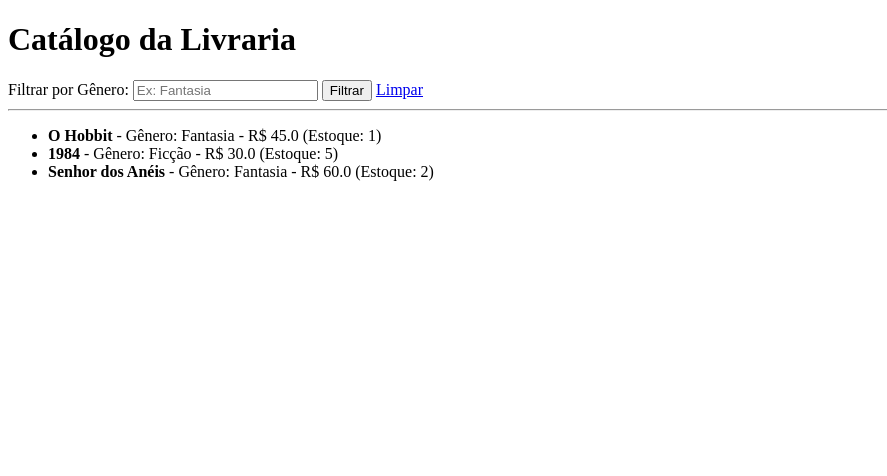
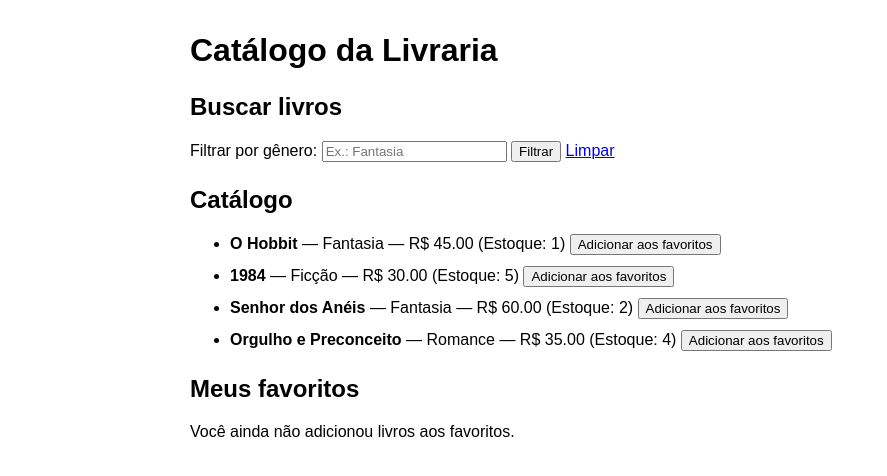
Before and after one commit to gi-a-dias/livraria-multicamadas, a Flask app: page / in a window 1280 px wide. Shown: the top 476 px of the page, without its empty margins (0-887 px from the left). Run offline with Flask 3, Linux system fonts and the light colour scheme.

Commit message:
feature: favoritos

```diff
--- a/app.py
+++ b/app.py
@@ -1,18 +1,16 @@
-from flask import Flask, render_template, request
-from services.livraria_service import listar_catalogo, adicionar_aos_favoritos
+from flask import Flask
+from presentation.routes import livraria_bp
 
-app = Flask(__name__)
 
-@app.route('/')
-def index():
-    livros = listar_catalogo()
-    return render_template('index.html', livros=livros)
+def create_app():
+    """Factory da aplicação Flask."""
+    app = Flask(__name__)
+    app.config["SECRET_KEY"] = "chave-local-para-desenvolvimento"
+    app.register_blueprint(livraria_bp)
+    return app
 
-@app.route('/favoritar/<int:livro_id>')
-def favoritar(livro_id):
-    mensagem = adicionar_aos_favoritos(livro_id)
-    livros = listar_catalogo()
-    return render_template('index.html', livros=livros, mensagem=mensagem)
 
-if __name__ == '__main__':
+app = create_app()
+
+if __name__ == "__main__":
     app.run(debug=True)
--- a/domain/entidades.py
+++ b/domain/entidades.py
@@ -1,7 +1,22 @@
+from dataclasses import dataclass
+
+
+@dataclass(frozen=True)
 class Livro:
-    def __init__(self, id, titulo, genero, preco, estoque):
-        self.id = id
-        self.titulo = titulo
-        self.genero = genero
-        self.preco = preco
-        self.estoque = estoque
+    """Entidade de domínio que representa um livro do catálogo."""
+
+    id: int
+    titulo: str
+    genero: str
+    preco: float
+    estoque: int
+
+    def __post_init__(self):
+        if self.id <= 0:
+            raise ValueError("O identificador do livro deve ser positivo.")
+        if not self.titulo.strip():
+            raise ValueError("O título do livro não pode ficar vazio.")
+        if self.preco < 0:
+            raise ValueError("O preço não pode ser negativo.")
+        if self.estoque < 0:
+            raise ValueError("O estoque não pode ser negativo.")
--- a/persistence/repositorio.py
+++ b/persistence/repositorio.py
@@ -1,9 +1,36 @@
 from domain.entidades import Livro
 
-def carregar_livros_db():
-    """Simula o banco de dados retornando instâncias de Livro."""
-    return [
-        Livro(1, "O Hobbit", "Fantasia", 45.0, 1),
-        Livro(2, "1984", "Ficção", 30.0, 5),
-        Livro(3, "Senhor dos Anéis", "Fantasia", 60.0, 2)
-    ]
+
+class RepositorioLivros:
+    """
+    Camada de persistência simulada em memória.
+
+    Os dados ficam no objeto do repositório durante a execução do processo.
+    Para persistência após reiniciar a aplicação, esta classe pode ser
+    substituída por uma implementação com SQLite ou outro banco de dados.
+    """
+
+    def __init__(self):
+        self._livros = {
+            1: Livro(1, "O Hobbit", "Fantasia", 45.00, 1),
+            2: Livro(2, "1984", "Ficção", 30.00, 5),
+            3: Livro(3, "Senhor dos Anéis", "Fantasia", 60.00, 2),
+            4: Livro(4, "Orgulho e Preconceito", "Romance", 35.00, 4),
+        }
+        self._favoritos = set()
+
+    def listar_livros(self):
+        return list(self._livros.values())
+
+    def buscar_por_id(self, livro_id):
+        return self._livros.get(livro_id)
+
+    def adicionar_favorito(self, livro_id):
+        if livro_id in self._livros:
+            self._favoritos.add(livro_id)
+
+    def remover_favorito(self, livro_id):
+        self._favoritos.discard(livro_id)
+
+    def listar_ids_favoritos(self):
+        return set(self._favoritos)
--- /dev/null
+++ b/presentation/routes.py
@@ -0,0 +1,39 @@
+from flask import Blueprint, flash, redirect, render_template, request, url_for
+
+from services.livraria_service import LivrariaService
+
+livraria_bp = Blueprint("livraria", __name__)
+livraria_service = LivrariaService()
+
+
+@livraria_bp.get("/")
+def index():
+    genero = request.args.get("genero", "").strip()
+    livros = livraria_service.listar_catalogo(genero=genero or None)
+    favoritos = livraria_service.listar_favoritos()
+    ids_favoritos = {livro.id for livro in favoritos}
+
+    return render_template(
+        "index.html",
+        livros=livros,
+        favoritos=favoritos,
+        ids_favoritos=ids_favoritos,
+        genero=genero,
+    )
+
+
+@livraria_bp.post("/favoritos/<int:livro_id>")
+def adicionar_favorito(livro_id):
+    try:
+        livraria_service.adicionar_aos_favoritos(livro_id)
+        flash("Livro adicionado aos favoritos.", "sucesso")
+    except ValueError as erro:
+        flash(str(erro), "erro")
+    return redirect(url_for("livraria.index", genero=request.form.get("genero", "")))
+
+
+@livraria_bp.post("/favoritos/<int:livro_id>/remover")
+def remover_favorito(livro_id):
+    livraria_service.remover_dos_favoritos(livro_id)
+    flash("Livro removido dos favoritos.", "sucesso")
+    return redirect(url_for("livraria.index", genero=request.form.get("genero", "")))
--- /dev/null
+++ b/requirements.txt
@@ -0,0 +1 @@
+Flask>=3.0,<4.0
--- a/services/livraria_service.py
+++ b/services/livraria_service.py
@@ -1,13 +1,37 @@
-from persistence.repositorio import carregar_livros_db
+from persistence.repositorio import RepositorioLivros
 
-def listar_catalogo():
-    """Serviço que recupera os livros do repositório."""
-    return carregar_livros_db()
 
-def adicionar_aos_favoritos(livro_id):
-    """Nova Feature: Lógica de negócio para adicionar um livro à lista de desejos."""
-    livros = carregar_livros_db()
-    livro_encontrado = next((l for l in livros if l.id == livro_id), None)
-    if livro_encontrado:
-        return f"Livro '{livro_encontrado.titulo}' adicionado aos favoritos com sucesso!"
-    return "Livro não encontrado."
+class LivrariaService:
+    """Coordena os casos de uso da livraria sem depender da camada web."""
+
+    def __init__(self, repositorio=None):
+        self.repositorio = repositorio or RepositorioLivros()
+
+    def listar_catalogo(self, genero=None):
+        livros = self.repositorio.listar_livros()
+        if not genero:
+            return livros
+
+        termo = genero.casefold()
+        return [livro for livro in livros if termo in livro.genero.casefold()]
+
+    def buscar_livro(self, livro_id):
+        livro = self.repositorio.buscar_por_id(livro_id)
+        if livro is None:
+            raise ValueError("Livro não encontrado.")
+        return livro
+
+    def adicionar_aos_favoritos(self, livro_id):
+        livro = self.buscar_livro(livro_id)
+        self.repositorio.adicionar_favorito(livro.id)
+        return livro
+
+    def remover_dos_favoritos(self, livro_id):
+        self.repositorio.remover_favorito(livro_id)
+
+    def listar_favoritos(self):
+        ids = self.repositorio.listar_ids_favoritos()
+        return [
+            livro for livro in self.repositorio.listar_livros()
+            if livro.id in ids
+        ]
--- a/templates/index.html
+++ b/templates/index.html
@@ -1,29 +1,75 @@
-<!DOCTYPE html>
+<!doctype html>
 <html lang="pt-br">
 <head>
-    <meta charset="UTF-8">
-    <title>Livraria - MVC</title>
+    <meta charset="utf-8">
+    <meta name="viewport" content="width=device-width, initial-scale=1">
+    <title>Livraria Multicamadas</title>
+    <style>
+        body { font-family: Arial, sans-serif; max-width: 900px; margin: 2rem auto; padding: 0 1rem; }
+        .mensagem { padding: .7rem; margin: .5rem 0; background: #eef7ee; }
+        .erro { background: #fdecec; }
+        li { margin: .7rem 0; }
+        form { display: inline; }
+        button { cursor: pointer; }
+        section { margin: 1.5rem 0; }
+    </style>
 </head>
 <body>
     <h1>Catálogo da Livraria</h1>
 
-    <!-- Formulário de Filtro (Front-end funcional) -->
-    <form method="GET" action="/">
-        <label>Filtrar por Gênero:</label>
-        <input type="text" name="genero" value="{{ genero if genero else '' }}" placeholder="Ex: Fantasia">
-        <button type="submit">Filtrar</button>
-        <a href="/">Limpar</a>
-    </form>
+    {% with mensagens = get_flashed_messages(with_categories=true) %}
+      {% for categoria, mensagem in mensagens %}
+        <p class="mensagem {{ 'erro' if categoria == 'erro' else '' }}">{{ mensagem }}</p>
+      {% endfor %}
+    {% endwith %}
 
-    <hr>
+    <section>
+        <h2>Buscar livros</h2>
+        <form method="get" action="{{ url_for('livraria.index') }}">
+            <label for="genero">Filtrar por gênero:</label>
+            <input id="genero" name="genero" value="{{ genero }}" placeholder="Ex.: Fantasia">
+            <button type="submit">Filtrar</button>
+            <a href="{{ url_for('livraria.index') }}">Limpar</a>
+        </form>
+    </section>
 
-    <!-- Lista de Livros -->
-    <ul>
+    <section>
+        <h2>Catálogo</h2>
+        <ul>
         {% for livro in livros %}
-            <li><strong>{{ livro.titulo }}</strong> - Gênero: {{ livro.genero }} - R$ {{ livro.preco }} (Estoque: {{ livro.estoque }})</li>
+            <li>
+                <strong>{{ livro.titulo }}</strong> — {{ livro.genero }} —
+                R$ {{ "%.2f"|format(livro.preco) }} (Estoque: {{ livro.estoque }})
+                {% if livro.id in ids_favoritos %}
+                    <strong>★ Favorito</strong>
+                    <form method="post" action="{{ url_for('livraria.remover_favorito', livro_id=livro.id) }}">
+                        <input type="hidden" name="genero" value="{{ genero }}">
+                        <button type="submit">Remover dos favoritos</button>
+                    </form>
+                {% else %}
+                    <form method="post" action="{{ url_for('livraria.adicionar_favorito', livro_id=livro.id) }}">
+                        <input type="hidden" name="genero" value="{{ genero }}">
+                        <button type="submit">Adicionar aos favoritos</button>
+                    </form>
+                {% endif %}
+            </li>
         {% else %}
-            <p>Nenhum livro encontrado.</p>
+            <li>Nenhum livro encontrado para esse filtro.</li>
         {% endfor %}
-    </ul>
+        </ul>
+    </section>
+
+    <section>
+        <h2>Meus favoritos</h2>
+        {% if favoritos %}
+            <ul>
+            {% for livro in favoritos %}
+                <li>{{ livro.titulo }} — {{ livro.genero }}</li>
+            {% endfor %}
+            </ul>
+        {% else %}
+            <p>Você ainda não adicionou livros aos favoritos.</p>
+        {% endif %}
+    </section>
 </body>
 </html>
```
Also changed, not shown: tests/test_livraria_service.py (added, +55 -0 lines), README.md (added), domain/__init__.py (added), persistence/__init__.py (added), presentation/__init__.py (added), services/__init__.py (added), 1 other file.
